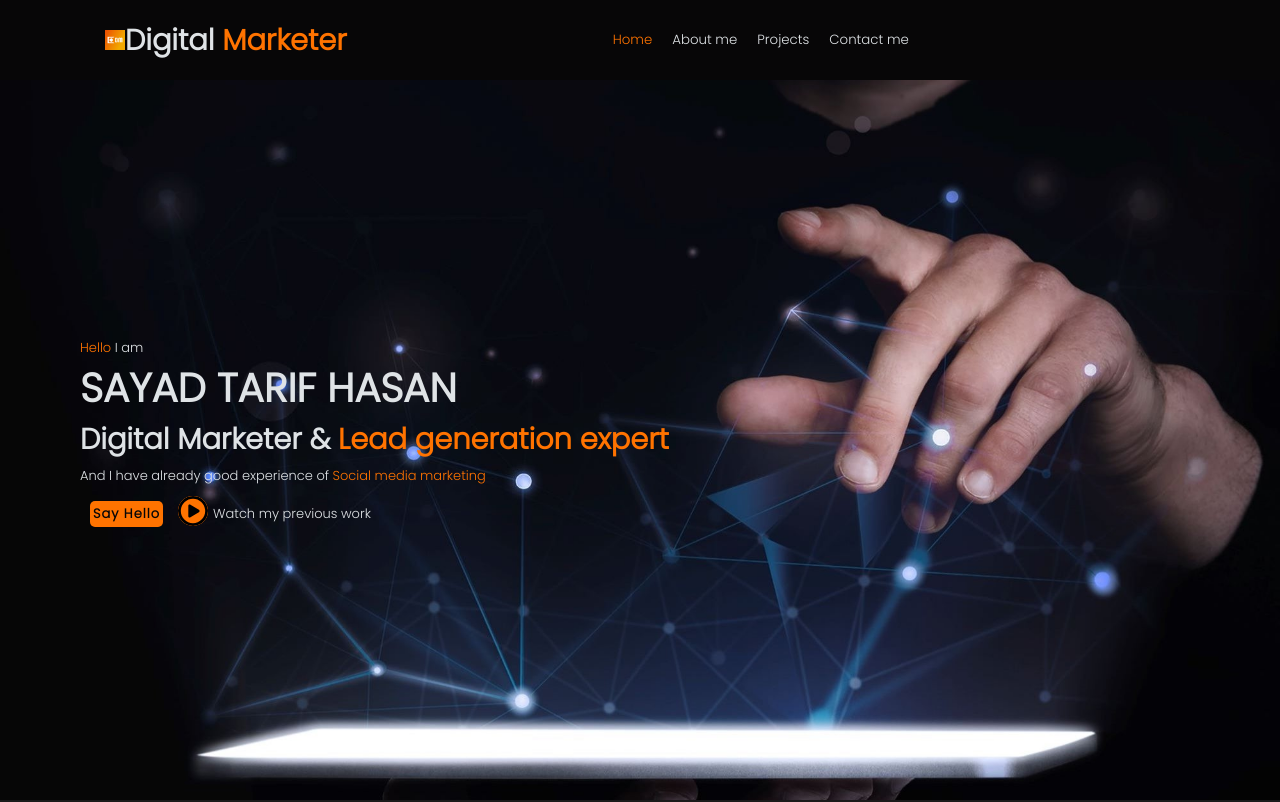
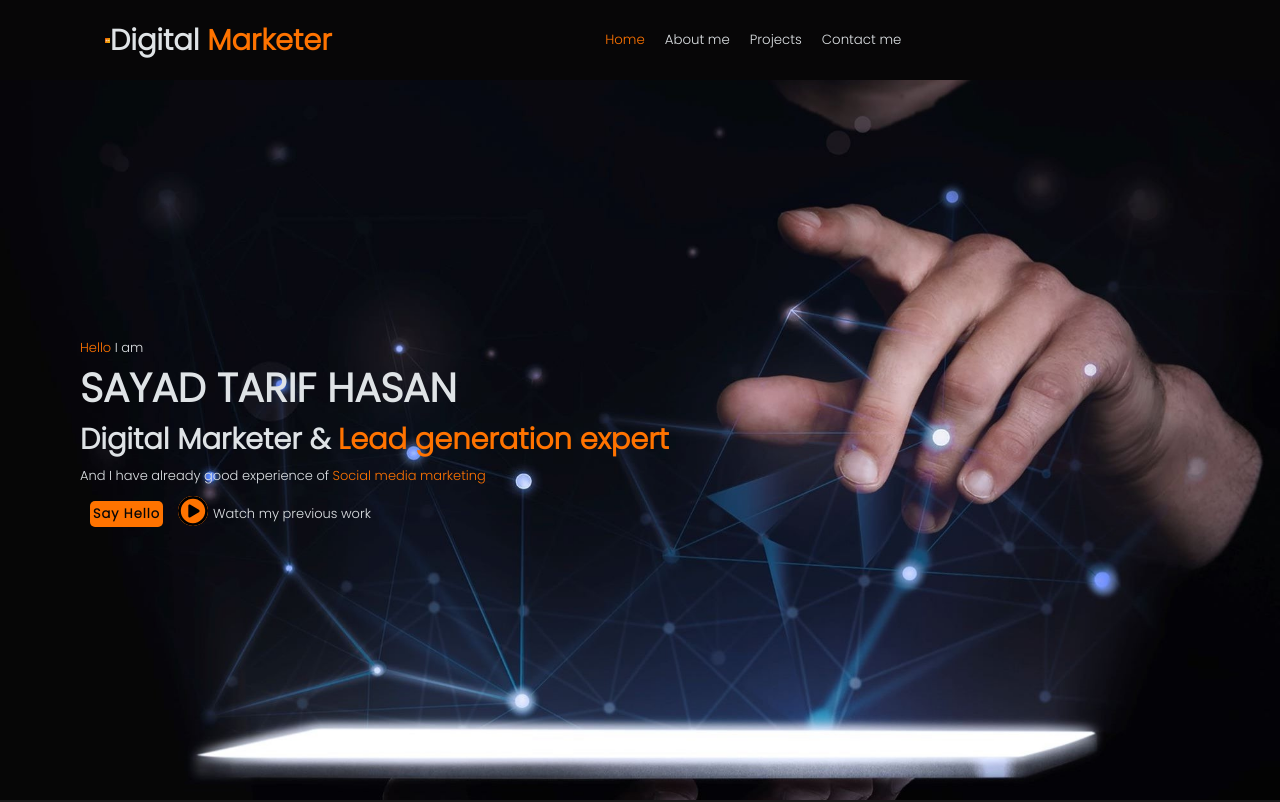
Before and after one commit to Sayad-Tarif-Hasan/tarif.github.io, a plain HTML site: page index.html in a window 1280 px wide. Shown: the top 802 px of the page. Drawn offline with Linux system fonts and the light colour scheme.

Commit message:
style.css

```diff
--- a/css/style.css
+++ b/css/style.css
@@ -31,8 +31,8 @@ h3{
 
 /* TOP NAVBAR */
 .logo{
-    height:20px;
-    width:20px;
+    height:5px;
+    width:5px;
 }
 .top-navbar{
     position: sticky;
```
